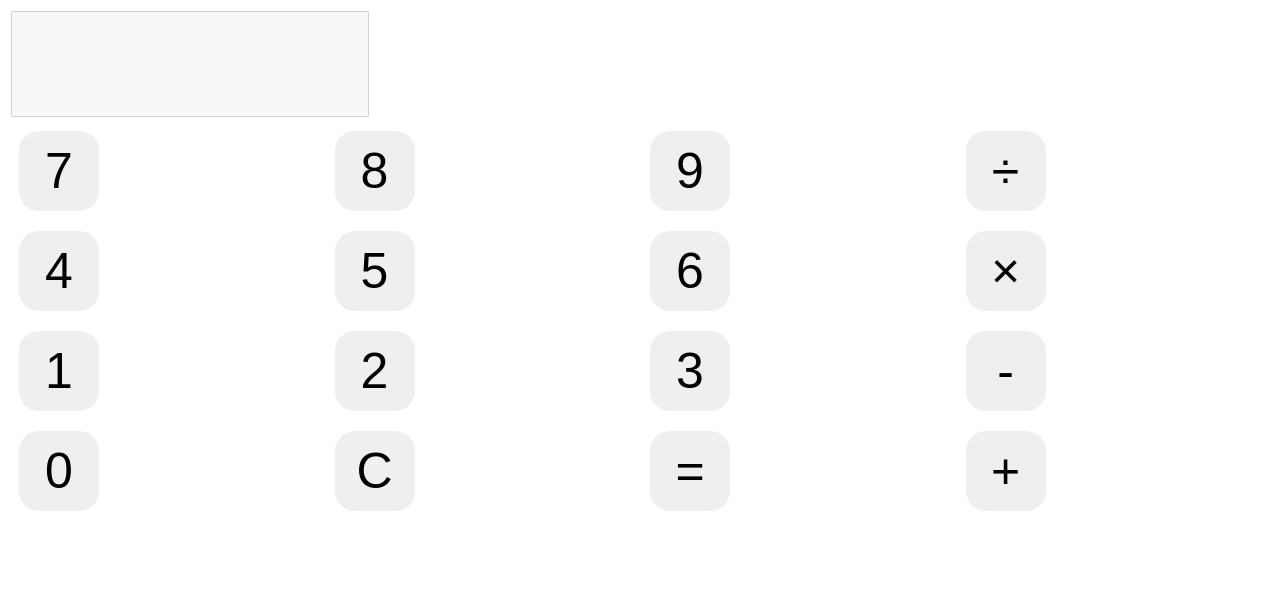
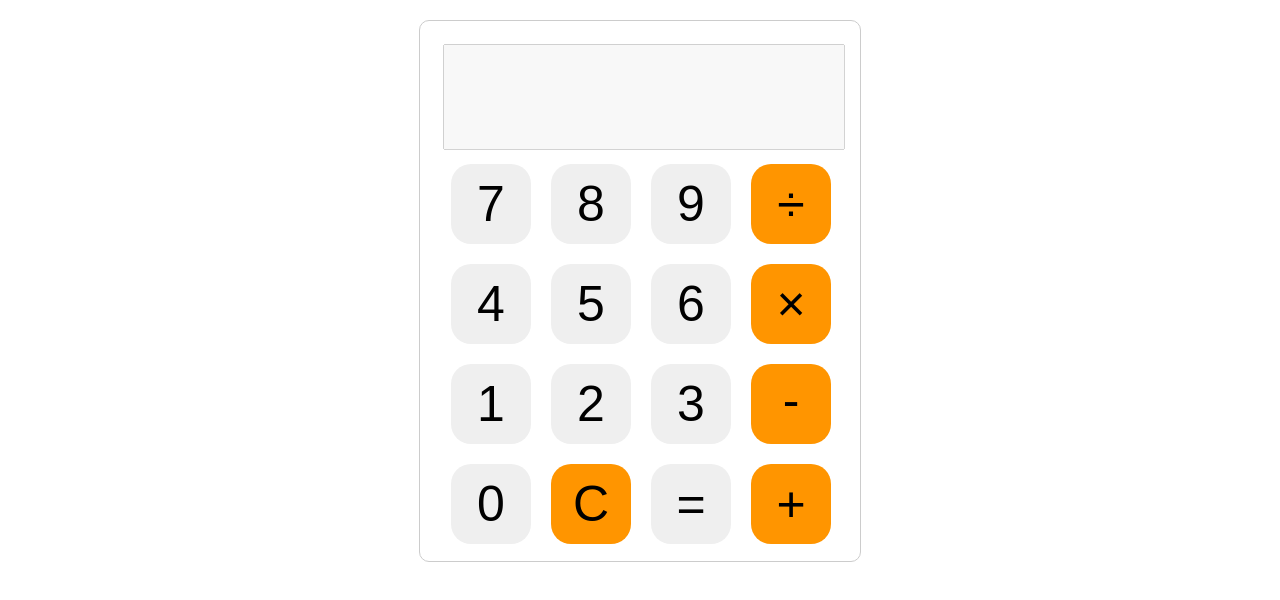
Before and after one commit to Boku-Takeru/js-calc, a plain HTML site: page index.html in a window 1280 px wide. Drawn offline with Linux system fonts and the light colour scheme.

Commit message:
default-css

```diff
--- a/index.html
+++ b/index.html
@@ -7,36 +7,39 @@
     <title>calc</title>
   </head>
   <body>
-    <form name="calc-main">
+    <form name="calc-main" class="all-box">
+      <!-- 液晶 -->
       <table>
         <td colspan="4">
           <input type="text" class="display" name="display" value="" disabled />
         </td>
       </table>
+
+      <!-- 電卓入力form -->
       <table class="input-form">
         <tr>
           <td><input type="button" value="7" /></td>
           <td><input type="button" value="8" /></td>
           <td><input type="button" value="9" /></td>
-          <td><input type="button" value="÷" /></td>
+          <td><input type="button" value="÷" class="operator" /></td>
         </tr>
         <tr>
           <td><input type="button" value="4" /></td>
           <td><input type="button" value="5" /></td>
           <td><input type="button" value="6" /></td>
-          <td><input type="button" value="×" /></td>
+          <td><input type="button" value="×" class="operator" /></td>
         </tr>
         <tr>
           <td><input type="button" value="1" /></td>
           <td><input type="button" value="2" /></td>
           <td><input type="button" value="3" /></td>
-          <td><input type="button" value="-" /></td>
+          <td><input type="button" value="-" class="solo operator" /></td>
         </tr>
         <tr>
           <td><input type="button" value="0" /></td>
-          <td><input type="button" value="C" /></td>
-          <td><input type="button" value="=" /></td>
-          <td><input type="button" value="+" /></td>
+          <td><input type="button" value="C" class="clear"/></td>
+          <td><input type="button" value="="  /></td>
+          <td><input type="button" value="+" class="operator" /></td>
         </tr>
       </table>
     </form>
--- a/style.css
+++ b/style.css
@@ -10,10 +10,11 @@
 
 .display {
   height: 100px;
-  width: 350px;
+  width: 100%;
   text-align: right;
   font-size: 36px;
-  margin: 0 autox1;
+  display: block;
+  margin: 0 auto;
 }
 
 .input-form {
@@ -27,7 +28,15 @@
   height: 80px;
   border: none;
   margin: 8px;
+  /* background-color: #333333; */
 }
 .solo {
   padding-bottom: 10px;
 }
+.operator {
+  background-color: #ff9500;
+}
+
+.clear {
+  background-color: #ff9500;
+}
```
Also changed, not shown: 1 other file.
